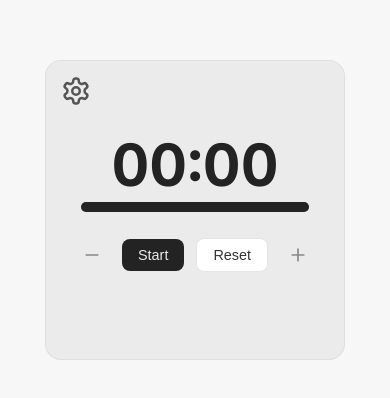
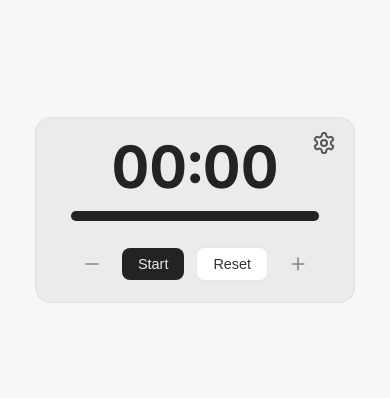
Before and after one commit to TheBerlin/notiontimerwidget, a plain HTML site: page index.html in a window 390 px wide. Shown: the part 212-610 px from the top of the page. Drawn offline with Linux system fonts and the light colour scheme.

Commit message:
Style: Refine widget layout, responsiveness, and element positioning by adjusting container sizes, padding, and icon placement.

```diff
--- a/styles.css
+++ b/styles.css
@@ -12,9 +12,10 @@ body {
 .main-container {
     display: flex;
     justify-content: center;
-    align-items: center;
-    height: 100vh;
+    align-items: center; /* Center the widget on page */
+    min-height: 100vh;
     width: 100vw;
+    box-sizing: border-box;
 }
 
 .timer-container {
@@ -25,24 +26,24 @@ body {
     justify-content: flex-start;
     /* Align timer to the top */
     align-items: center;
-    width: 300px;
-    height: 300px;
-    max-width: 90vw;
-    max-height: 90vh;
+    width: 100%;
+    max-width: 320px;
+    height: auto;
     background: #EBEBEB;
     border-radius: 16px;
     border: 1px solid rgba(0, 0, 0, 0.05);
 
-    padding: 75px 20px 20px 20px;
+    padding: 20px; /* Pin time to top with 20px padding */
     box-sizing: border-box;
     overflow: hidden;
+    gap: 8px;
 }
 
 .settings-icon {
-    scale: 1.5;
+    scale: 1.2;
     position: absolute;
-    top: 20px;
-    left: 20px;
+    top: 15px;
+    right: 20px; /* Move to right to avoid clashing with pinned time if needed */
     cursor: pointer;
     color: rgba(35, 35, 35, 0.75);
     transition: color 0.2s ease, transform 0.2s ease;
@@ -93,7 +94,7 @@ body {
     align-items: center;
     gap: 12px;
     width: 100%;
-    margin-top: 20px;
+    margin-top: 12px;
 }
 
 .timer-controls button {
```
